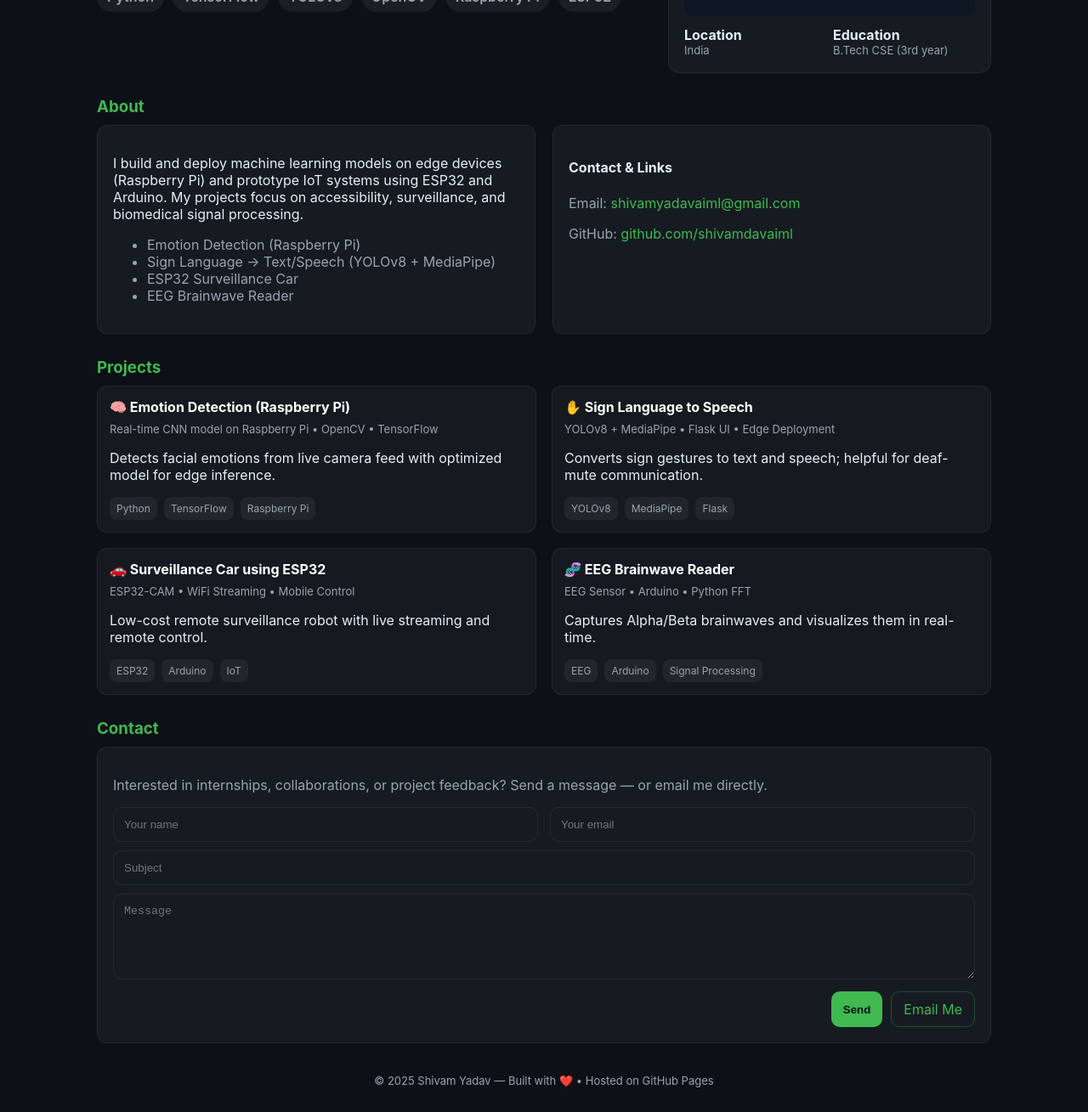
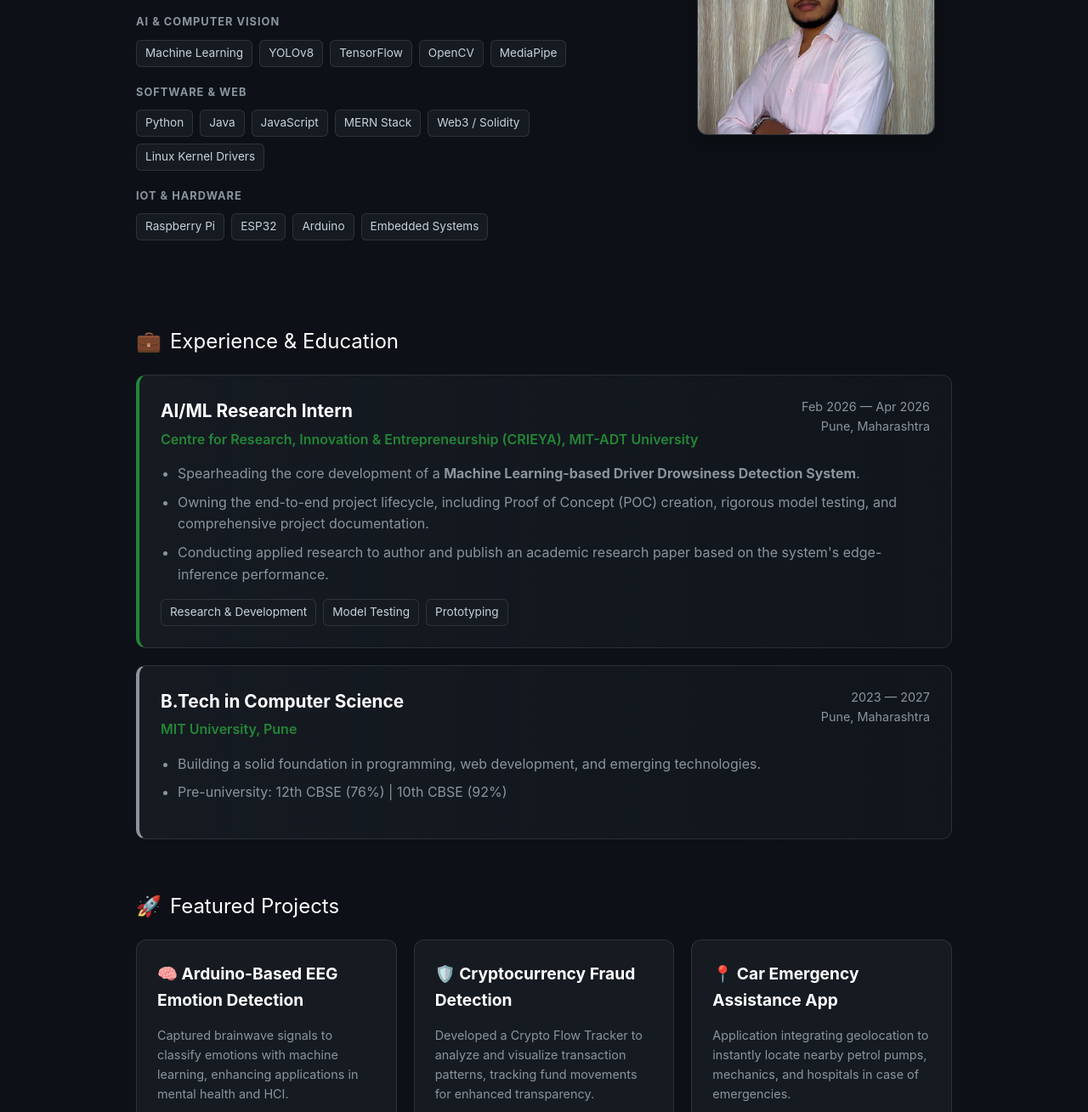
Before and after one commit to shivamyadavaiml/shivamyadavaiml.github.io, a plain HTML site: page index.html in a window 1280 px wide. Shown: the part 462-1771 px from the top of the page at 85% size. Drawn offline with Linux system fonts and the light colour scheme.

Commit message:
Revise title and enhance layout in index.html
Updated the title and meta tags for improved SEO and clarity. Enhanced styling and layout for better user experience.

```diff
--- a/index.html
+++ b/index.html
@@ -3,239 +3,288 @@
 <head>
   <meta charset="utf-8" />
   <meta name="viewport" content="width=device-width, initial-scale=1" />
-  <title>Shivam Yadav — AI & IoT Portfolio</title>
-
-  <!-- Open Graph -->
-  <meta property="og:title" content="Shivam Yadav — AI & IoT Portfolio" />
-  <meta property="og:description" content="Third-year B.Tech CSE student. Projects: Emotion Detection, Sign Language Model, ESP32 Surveillance Car, EEG Reader." />
+  <title>Shivam Yadav — AI & Machine Learning</title>
 
   <style>
-    :root{
-      --bg:#0d1117;
-      --card:#161b22;
-      --muted:#9ba3af;
-      --accent:#3fb950;   /* Professional green accent */
-      --glass: rgba(255,255,255,0.03);
-      --glass-2: rgba(255,255,255,0.02);
-      --radius:14px;
-      --max-width:1100px;
-      font-family: Inter, system-ui, -apple-system, 'Segoe UI', Roboto, Arial;
+    :root {
+      --bg: #0d1117;
+      --card: #161b22;
+      --muted: #8b949e;
+      --accent: #238636; /* Professional green */
+      --accent-hover: #2ea043;
+      --border: rgba(255,255,255,0.1);
+      --radius: 12px;
+      font-family: 'Inter', -apple-system, sans-serif;
     }
-    *{box-sizing:border-box}
-    html,body{height:100%;margin:0;background:var(--bg);color:#e6eef6}
-    a{color:var(--accent);text-decoration:none}
-    .container{max-width:var(--max-width);margin:36px auto;padding:24px}
 
-    /* Header */
-    header{display:flex;align-items:center;justify-content:space-between;gap:16px;padding:18px;border-radius:12px;background:var(--card);border:1px solid rgba(255,255,255,0.06)}
-    .brand{display:flex;align-items:center;gap:14px}
-    .logo{width:56px;height:56px;border-radius:12px;background:linear-gradient(135deg,var(--accent),#70ff9d);display:flex;align-items:center;justify-content:center;color:#07101a;font-weight:700;font-size:20px}
-    header h1{margin:0;font-size:18px}
-    header p{margin:0;color:var(--muted);font-size:13px}
-    nav a{margin-left:14px;font-weight:600;font-size:14px;color:var(--muted)}
-    nav a:hover{color:var(--accent)}
+    * { box-sizing: border-box; scroll-behavior: smooth; }
+    body { margin: 0; background: var(--bg); color: #c9d1d9; line-height: 1.6; }
+    a { color: inherit; text-decoration: none; transition: 0.2s; }
 
-    /* Hero */
-    .hero{display:grid;grid-template-columns:1fr 380px;gap:28px;align-items:center;margin-top:28px}
-    .intro h2{font-size:28px;margin:0 0 6px 0;color:#fff}
-    .intro p{color:var(--muted);margin:6px 0 18px 0}
-    .cta{display:flex;gap:12px}
-    .btn{background:var(--accent);color:#07101a;padding:10px 14px;border-radius:10px;font-weight:700;border:none;cursor:pointer}
-    .btn-ghost{background:transparent;color:var(--accent);border:1px solid rgba(63,185,80,0.3);padding:10px 14px;border-radius:10px}
+    .container { max-width: 1000px; margin: 0 auto; padding: 40px 20px; }
 
-    .card-profile{background:var(--card);padding:18px;border-radius:14px;border:1px solid rgba(255,255,255,0.06)}
-    .profile-pic{width:100%;height:280px;border-radius:10px;background:#0f1724;display:flex;align-items:center;justify-content:center;color:var(--muted);font-weight:700}
+    /* Professional Header */
+    header {
+      display: flex; justify-content: space-between; align-items: center;
+      padding-bottom: 40px; border-bottom: 1px solid var(--border);
+    }
+    .logo-area { display: flex; align-items: center; gap: 15px; }
+    .initials {
+      background: var(--accent); color: white; padding: 10px;
+      border-radius: 8px; font-weight: 800; font-size: 1.2rem;
+    }
+    nav { display: flex; gap: 20px; }
+    nav a { font-size: 0.9rem; color: var(--muted); font-weight: 500; }
+    nav a:hover { color: var(--accent-hover); }
 
-    /* Sections */
-    section{margin-top:28px}
-    h3{color:var(--accent);margin:0 0 10px 0}
-    .grid-2{display:grid;grid-template-columns:1fr 1fr;gap:20px}
+    /* Hero Section */
+    .hero { padding: 60px 0; display: grid; grid-template-columns: 1fr 300px; gap: 40px; align-items: center; }
+    .hero h2 { font-size: 2.5rem; margin: 0; color: #fff; line-height: 1.2; }
+    .hero p { font-size: 1.1rem; color: var(--muted); max-width: 600px; margin: 20px 0; }
 
-    .card{background:var(--card);padding:18px;border-radius:12px;border:1px solid rgba(255,255,255,0.06)}
-    .skills{display:flex;flex-wrap:wrap;gap:10px}
-    .skill{background:rgba(255,255,255,0.06);padding:8px 12px;border-radius:999px;font-weight:600;color:var(--muted)}
+    .status-badge {
+        display: inline-flex; align-items: center; gap: 8px;
+        background: rgba(35, 134, 54, 0.15); color: #3fb950;
+        padding: 6px 14px; border-radius: 20px; font-size: 0.85rem; font-weight: 600; margin-bottom: 15px; border: 1px solid rgba(35, 134, 54, 0.3);
+    }
 
-    /* Projects */
-    .projects{display:grid;grid-template-columns:repeat(2,1fr);gap:18px}
-    .proj{padding:14px;border-radius:12px;background:rgba(255,255,255,0.04);border:1px solid rgba(255,255,255,0.06);transition:transform .28s ease, box-shadow .28s ease}
-    .proj:hover{transform:translateY(-6px);box-shadow:0 10px 30px rgba(0,0,0,0.6)}
-    .proj h4{margin:0 0 8px 0;color:#fff}
-    .meta{font-size:13px;color:var(--muted);margin-bottom:10px}
-    .tags{display:flex;gap:8px;flex-wrap:wrap}
-    .tag{font-size:12px;padding:6px 8px;border-radius:8px;background:rgba(255,255,255,0.05);color:var(--muted)}
+    /* Skills Grid */
+    .skills-category { margin-bottom: 20px; }
+    .skills-category h5 { margin: 0 0 10px 0; font-size: 0.8rem; text-transform: uppercase; color: var(--muted); letter-spacing: 1px; }
+    .tags { display: flex; flex-wrap: wrap; gap: 8px; }
+    .tag { background: var(--card); border: 1px solid var(--border); padding: 4px 10px; border-radius: 6px; font-size: 0.85rem; }
+
+    /* Universal Sections */
+    .section-title { font-size: 1.5rem; margin: 0 0 20px 0; color: #fff; display: flex; align-items: center; gap: 10px; }
+
+    /* Experience & Education Cards */
+    .exp-card {
+      background: linear-gradient(to right, var(--card), rgba(22, 27, 34, 0.5));
+      border: 1px solid var(--border); border-left: 4px solid var(--accent);
+      border-radius: var(--radius); padding: 25px; margin-bottom: 20px;
+    }
+    .exp-header { display: flex; justify-content: space-between; align-items: flex-start; flex-wrap: wrap; gap: 10px; }
+    .exp-title { margin: 0; color: #fff; font-size: 1.3rem; }
+    .exp-company { color: var(--accent); font-weight: 600; margin-top: 4px; font-size: 1rem; }
+    .exp-date { color: var(--muted); font-size: 0.9rem; text-align: right; }
+    .exp-list { color: var(--muted); margin-top: 15px; padding-left: 20px; }
+    .exp-list li { margin-bottom: 8px; }
+
+    /* Project Cards */
+    .projects-grid { display: grid; grid-template-columns: repeat(auto-fit, minmax(300px, 1fr)); gap: 20px; }
+    .proj-card {
+      background: var(--card); border: 1px solid var(--border); border-radius: var(--radius);
+      padding: 24px; transition: all 0.3s ease; cursor: pointer; position: relative;
+      display: flex; flex-direction: column; justify-content: space-between;
+    }
+    .proj-card:hover {
+      border-color: var(--accent); transform: translateY(-5px);
+      box-shadow: 0 10px 30px rgba(0,0,0,0.4);
+    }
+    .proj-card h4 { margin: 0 0 10px 0; color: #fff; font-size: 1.2rem; }
+    .proj-card p { font-size: 0.9rem; color: var(--muted); flex-grow: 1; margin-bottom: 15px; }
+    .proj-footer { margin-top: auto; display: flex; justify-content: space-between; align-items: center; }
+    .github-icon { opacity: 0.5; font-size: 1.2rem; }
+    .proj-card:hover .github-icon { opacity: 1; color: var(--accent); }
 
     /* Contact */
-    .contact-form input, .contact-form textarea{width:100%;padding:12px;border-radius:10px;border:1px solid rgba(255,255,255,0.06);background:transparent;color:inherit;margin-bottom:10px}
-    .contact-grid{display:grid;grid-template-columns:1fr 1fr;gap:14px}
-    footer{margin-top:36px;text-align:center;color:var(--muted);font-size:13px}
+    .contact-card { background: linear-gradient(145deg, #161b22, #0d1117); border: 1px solid var(--border); padding: 40px; border-radius: var(--radius); text-align: center; }
+    footer { margin-top: 80px; padding: 20px; text-align: center; color: var(--muted); font-size: 0.8rem; border-top: 1px solid var(--border); }
 
-    @media (max-width:900px){
-      .hero{grid-template-columns:1fr;}
-      .projects{grid-template-columns:1fr}
-      .grid-2{grid-template-columns:1fr}
-      .profile-pic{height:220px}
+    @media (max-width: 768px) {
+      .hero { grid-template-columns: 1fr; text-align: center; }
+      .hero p { margin: 15px auto; }
+      header { flex-direction: column; gap: 20px; }
+      .exp-header { flex-direction: column; }
+      .exp-date { text-align: left; }
     }
   </style>
 </head>
+<body>
 
-<body>
 <div class="container">
   <header>
-      <div class="brand">
-        <div class="logo">SY</div>
+    <div class="logo-area">
+      <div class="initials">SY</div>
       <div>
-          <h1>Shivam Yadav</h1>
-          <p>3rd-year B.Tech CSE — AI • Edge ML • IoT • Computer Vision</p>
+        <h1 style="margin:0; font-size:1.2rem; color: #fff;">Shivam Yadav</h1>
+        <code style="color:var(--accent); font-size:0.8rem;">B.Tech CSE @ MIT University</code>
       </div>
     </div>
     <nav>
-        <a href="#about">About</a>
+      <a href="#experience">Experience</a>
       <a href="#projects">Projects</a>
+      <a href="https://github.com/shivamyadavaiml" target="_blank">GitHub</a>
       <a href="#contact">Contact</a>
     </nav>
   </header>
 
-    <main>
   <section class="hero">
-        <div class="intro">
-          <h2>Hi, I'm <span style="color:var(--accent)">Shivam Yadav</span></h2>
-          <p>I build AI-powered systems & IoT prototypes — computer vision models deployed on Raspberry Pi and embedded intelligence with ESP32.</p>
+    <div>
+      <div class="status-badge">● AI/ML Research Intern @ CRIEYA</div>
+      <h2>Engineering intelligent systems at the <span style="color:var(--accent)">Edge.</span></h2>
+      <p>Motivated Computer Science student blending software development with hardware integration. Skilled in computer vision, MERN stack, Web3, and embedded microcontrollers to build innovative applications.</p>
 
-          <div class="cta">
-            <a class="btn" href="#projects">See Projects</a>
-            <a class="btn-ghost" href="#contact">Contact Me</a>
+      <div style="margin-top:30px">
+        <div class="skills-category">
+            <h5>AI & Computer Vision</h5>
+            <div class="tags">
+                <span class="tag">Machine Learning</span> <span class="tag">YOLOv8</span> <span class="tag">TensorFlow</span> <span class="tag">OpenCV</span> <span class="tag">MediaPipe</span>
             </div>
-
-          <div style="margin-top:18px;">
-            <strong style="color:var(--muted)">Tech highlights:</strong>
-            <div style="margin-top:8px;" class="skills">
-              <div class="skill">Python</div>
-              <div class="skill">TensorFlow</div>
-              <div class="skill">YOLOv8</div>
-              <div class="skill">OpenCV</div>
-              <div class="skill">Raspberry Pi</div>
-              <div class="skill">ESP32</div>
+        </div>
+        <div class="skills-category">
+            <h5>Software & Web</h5>
+            <div class="tags">
+                <span class="tag">Python</span> <span class="tag">Java</span> <span class="tag">JavaScript</span> <span class="tag">MERN Stack</span> <span class="tag">Web3 / Solidity</span> <span class="tag">Linux Kernel Drivers</span>
+            </div>
+        </div>
+        <div class="skills-category">
+            <h5>IoT & Hardware</h5>
+            <div class="tags">
+                <span class="tag">Raspberry Pi</span> <span class="tag">ESP32</span> <span class="tag">Arduino</span> <span class="tag">Embedded Systems</span>
+            </div>
         </div>
       </div>
     </div>
 
-        <aside class="card-profile">
-          <div class="profile-pic">Profile photo<br><small style="color:var(--muted)">(Add image as assets/profile.jpg)</small></div>
-          <div style="display:flex;justify-content:space-between;margin-top:12px;gap:8px">
-            <div style="flex:1">
-              <div style="font-weight:700">Location</div>
-              <div style="color:var(--muted);font-size:13px">India</div>
-            </div>
-            <div style="flex:1">
-              <div style="font-weight:700">Education</div>
-              <div style="color:var(--muted);font-size:13px">B.Tech CSE (3rd year)</div>
-            </div>
-          </div>
-        </aside>
-      </section>
-
-      <section id="about">
-        <h3>About</h3>
-        <div class="grid-2">
-          <div class="card">
-            <p>I build and deploy machine learning models on edge devices (Raspberry Pi) and prototype IoT systems using ESP32 and Arduino. My projects focus on accessibility, surveillance, and biomedical signal processing.</p>
-            <ul style="color:var(--muted)">
-              <li>Emotion Detection (Raspberry Pi)</li>
-              <li>Sign Language → Text/Speech (YOLOv8 + MediaPipe)</li>
-              <li>ESP32 Surveillance Car</li>
-              <li>EEG Brainwave Reader</li>
-            </ul>
-          </div>
-
-          <div class="card">
-            <h4>Contact & Links</h4>
-            <p style="color:var(--muted)">Email: <a href="mailto:shivamyadavaiml@gmail.com">shivamyadavaiml@gmail.com</a></p>
-            <p style="color:var(--muted)">GitHub: <a href="https://github.com/shivamdavaiml">github.com/shivamdavaiml</a></p>
+    <div style="text-align: right;" class="hide-mobile">
+        <div style="width:280px; height:280px; background:var(--card); border: 1px solid var(--border); border-radius: var(--radius); overflow:hidden; box-shadow: 0 10px 30px rgba(0,0,0,0.3);">
+            <img src="Profile.jpeg" alt="Shivam Yadav" style="width:100%; height:100%; object-fit:cover;">
         </div>
     </div>
   </section>
 
-      <section id="projects">
-        <h3>Projects</h3>
-        <div class="projects">
+  <section id="experience" style="margin-top:20px;">
+    <div class="section-title"><span>💼</span> Experience & Education</div>
 
-          <article class="proj">
-            <h4>🧠 Emotion Detection (Raspberry Pi)</h4>
-            <div class="meta">Real-time CNN model on Raspberry Pi • OpenCV • TensorFlow</div>
-            <p>Detects facial emotions from live camera feed with optimized model for edge inference.</p>
-            <div class="tags">
-              <div class="tag">Python</div><div class="tag">TensorFlow</div><div class="tag">Raspberry Pi</div>
+    <div class="exp-card">
+      <div class="exp-header">
+        <div>
+          <h3 class="exp-title">AI/ML Research Intern</h3>
+          <div class="exp-company">Centre for Research, Innovation & Entrepreneurship (CRIEYA), MIT-ADT University</div>
         </div>
-          </article>
+        <div class="exp-date">
+          Feb 2026 — Apr 2026<br>Pune, Maharashtra
+        </div>
+      </div>
+      <ul class="exp-list">
+        <li>Spearheading the core development of a <strong>Machine Learning-based Driver Drowsiness Detection System</strong>.</li>
+        <li>Owning the end-to-end project lifecycle, including Proof of Concept (POC) creation, rigorous model testing, and comprehensive project documentation.</li>
+        <li>Conducting applied research to author and publish an academic research paper based on the system's edge-inference performance.</li>
+      </ul>
+      <div class="tags" style="margin-top:15px;">
+        <span class="tag">Research & Development</span> <span class="tag">Model Testing</span> <span class="tag">Prototyping</span>
+      </div>
+    </div>
 
-          <article class="proj">
-            <h4>✋ Sign Language to Speech</h4>
-            <div class="meta">YOLOv8 + MediaPipe • Flask UI • Edge Deployment</div>
-            <p>Converts sign gestures to text and speech; helpful for deaf-mute communication.</p>
-            <div class="tags">
-              <div class="tag">YOLOv8</div><div class="tag">MediaPipe</div><div class="tag">Flask</div>
+    <div class="exp-card" style="border-left-color: #8b949e;">
+      <div class="exp-header">
+        <div>
+          <h3 class="exp-title">B.Tech in Computer Science</h3>
+          <div class="exp-company">MIT University, Pune</div>
         </div>
-          </article>
+        <div class="exp-date">
+          2023 — 2027<br>Pune, Maharashtra
+        </div>
+      </div>
+      <ul class="exp-list">
+        <li>Building a solid foundation in programming, web development, and emerging technologies.</li>
+        <li>Pre-university: 12th CBSE (76%) | 10th CBSE (92%)</li>
+      </ul>
+    </div>
+  </section>
 
-          <article class="proj">
-            <h4>🚗 Surveillance Car using ESP32</h4>
-            <div class="meta">ESP32-CAM • WiFi Streaming • Mobile Control</div>
-            <p>Low-cost remote surveillance robot with live streaming and remote control.</p>
-            <div class="tags">
-              <div class="tag">ESP32</div><div class="tag">Arduino</div><div class="tag">IoT</div>
+  <section id="projects" style="margin-top:60px;">
+    <div class="section-title"><span>🚀</span> Featured Projects</div>
+    <div class="projects-grid">
+
+      <a href="https://github.com/shivamyadavaiml" target="_blank" class="proj-card">
+        <div>
+          <h4>🧠 Arduino-Based EEG Emotion Detection</h4>
+          <p>Captured brainwave signals to classify emotions with machine learning, enhancing applications in mental health and HCI.</p>
         </div>
-          </article>
+        <div class="proj-footer">
+          <div class="tags"><span class="tag">Arduino</span><span class="tag">ML</span><span class="tag">Hardware</span></div>
+          <span class="github-icon">↗</span>
+        </div>
+      </a>
 
-          <article class="proj">
-            <h4>🧬 EEG Brainwave Reader</h4>
-            <div class="meta">EEG Sensor • Arduino • Python FFT</div>
-            <p>Captures Alpha/Beta brainwaves and visualizes them in real-time.</p>
-            <div class="tags">
-              <div class="tag">EEG</div><div class="tag">Arduino</div><div class="tag">Signal Processing</div>
+      <a href="https://github.com/shivamyadavaiml" target="_blank" class="proj-card">
+        <div>
+          <h4>🛡️ Cryptocurrency Fraud Detection</h4>
+          <p>Developed a Crypto Flow Tracker to analyze and visualize transaction patterns, tracking fund movements for enhanced transparency.</p>
         </div>
-          </article>
+        <div class="proj-footer">
+          <div class="tags"><span class="tag">Web3</span><span class="tag">Solidity</span><span class="tag">Data Viz</span></div>
+          <span class="github-icon">↗</span>
+        </div>
+      </a>
+
+      <a href="https://github.com/shivamyadavaiml" target="_blank" class="proj-card">
+        <div>
+          <h4>📍 Car Emergency Assistance App</h4>
+          <p>Application integrating geolocation to instantly locate nearby petrol pumps, mechanics, and hospitals in case of emergencies.</p>
+        </div>
+        <div class="proj-footer">
+          <div class="tags"><span class="tag">App Dev</span><span class="tag">Geolocation</span><span class="tag">API</span></div>
+          <span class="github-icon">↗</span>
+        </div>
+      </a>
+
+      <a href="https://github.com/shivamyadavaiml" target="_blank" class="proj-card">
+        <div>
+          <div style="font-size: 0.7rem; color: var(--accent); font-weight: bold; margin-bottom: 5px;">INSTITUTIONAL RESEARCH</div>
+          <h4>Driver Drowsiness System</h4>
+          <p>Deploying a fatigue detection ML model on Raspberry Pi. Optimized for real-time edge inference with custom PCB integration.</p>
+        </div>
+        <div class="proj-footer">
+          <div class="tags"><span class="tag">Python</span><span class="tag">Machine Learning</span><span class="tag">RPi</span></div>
+          <span class="github-icon">↗</span>
+        </div>
+      </a>
+
+      <a href="https://github.com/shivamyadavaiml" target="_blank" class="proj-card">
+        <div>
+          <h4>✋ Sign Language to Text</h4>
+          <p>Computer vision model that converts hand gestures into text using ML classification to assist communication.</p>
+        </div>
+        <div class="proj-footer">
+          <div class="tags"><span class="tag">MediaPipe</span><span class="tag">YOLOv8</span><span class="tag">CV</span></div>
+          <span class="github-icon">↗</span>
+        </div>
+      </a>
+
+      <a href="https://github.com/shivamyadavaiml" target="_blank" class="proj-card">
+        <div>
+          <h4>🚗 ESP32 AI Surveillance Car</h4>
+          <p>Smart surveillance rover with real-time video streaming and AI-based object detection using Arduino Uno and ESP32-CAM.</p>
+        </div>
+        <div class="proj-footer">
+          <div class="tags"><span class="tag">C++</span><span class="tag">IoT</span><span class="tag">Embedded</span></div>
+          <span class="github-icon">↗</span>
+        </div>
+      </a>
 
     </div>
   </section>
 
-      <section id="contact">
-        <h3>Contact</h3>
-        <div class="card">
-          <p style="color:var(--muted)">Interested in internships, collaborations, or project feedback? Send a message — or email me directly.</p>
-
-          <form class="contact-form" onsubmit="sendEmail(event)">
-            <div class="contact-grid">
-              <input type="text" id="name" placeholder="Your name" required />
-              <input type="email" id="email" placeholder="Your email" required />
-            </div>
-            <input type="text" id="subject" placeholder="Subject" required />
-            <textarea id="message" rows="5" placeholder="Message" required></textarea>
-            <div style="display:flex;gap:10px;justify-content:flex-end">
-              <button class="btn" type="submit">Send</button>
-              <a class="btn-ghost" href="mailto:shivamyadavaiml@gmail.com">Email Me</a>
-            </div>
-          </form>
+  <section id="contact" style="margin-top:80px">
+    <div class="contact-card">
+      <h3 style="margin-top:0; font-size:1.8rem; color:#fff;">Let's Collaborate</h3>
+      <p style="color:var(--muted); font-size:1.1rem; max-width: 500px; margin: 0 auto 20px;">
+        I'm actively expanding my expertise in AI, IoT, and Web3. Open to discussing projects, feedback, or future opportunities.
+      </p>
+      <a href="mailto:shivamyadavaiml@gmail.com" class="tag" style="padding: 14px 28px; background: var(--accent); border:none; color:white; font-size: 1rem; font-weight:bold; display:inline-block; margin-top:10px; cursor: pointer;">
+        shivamyadavaiml@gmail.com
+      </a>
+      <p style="margin-top: 20px; font-size: 0.9rem; color: var(--muted);">Phone: (+91) 8858684364 | Location: Pune, Maharashtra</p>
     </div>
   </section>
 
-    </main>
-
   <footer>
-      <p>© 2025 Shivam Yadav — Built with ❤️ • Hosted on GitHub Pages</p>
+    <p>© 2026 Shivam Yadav • Built with a passion for hardware & software</p>
   </footer>
 </div>
 
-  <script>
-    function sendEmail(e){
-      e.preventDefault();
-      const name = document.getElementById('name').value;
-      const email = document.getElementById('email').value;
-      const subject = document.getElementById('subject').value;
-      const message = document.getElementById('message').value;
-      const mailto = `mailto:shivamyadavaiml@gmail.com?subject=${encodeURIComponent(subject)}&body=${encodeURIComponent('From: '+name+' ('+email+')\\n\\n'+message)}`;
-      window.location.href = mailto;
-    }
-  </script>
-
 </body>
 </html>
```
Lines whose indentation alone changed are shown as unchanged.
